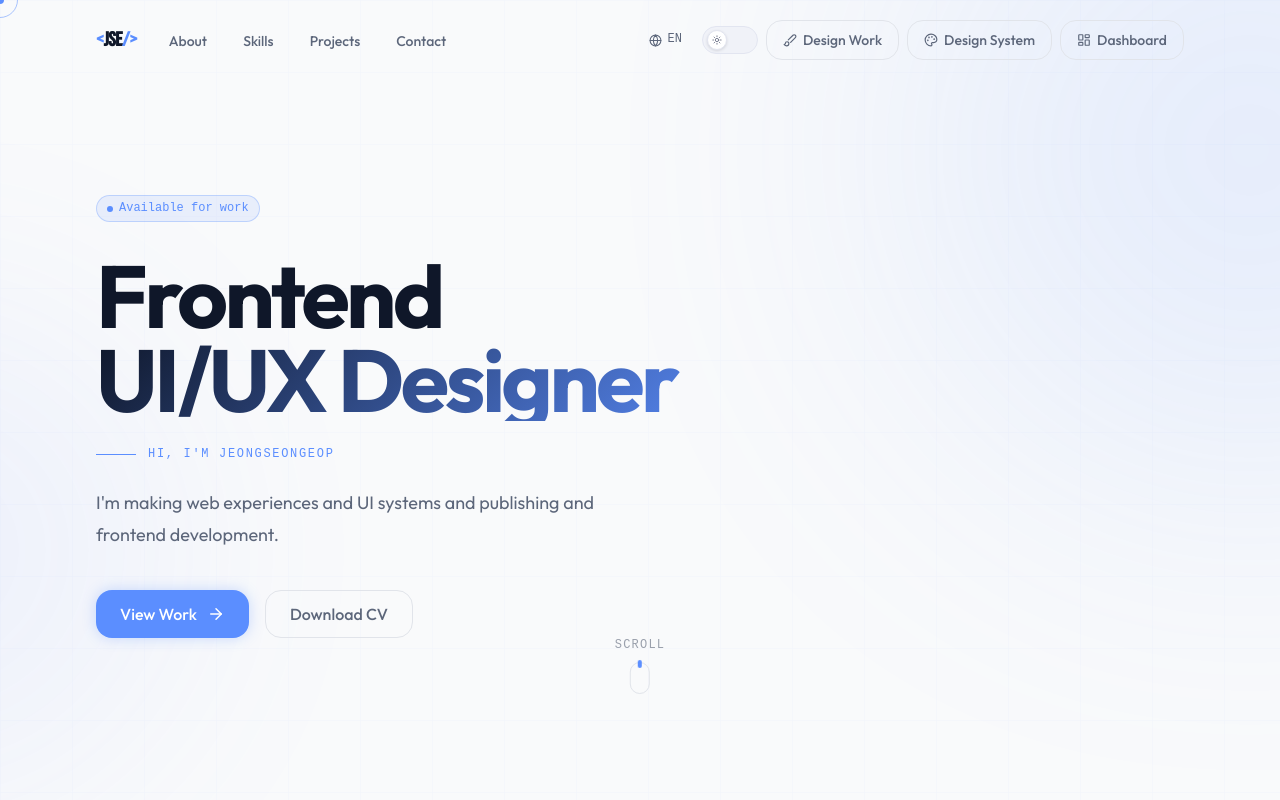
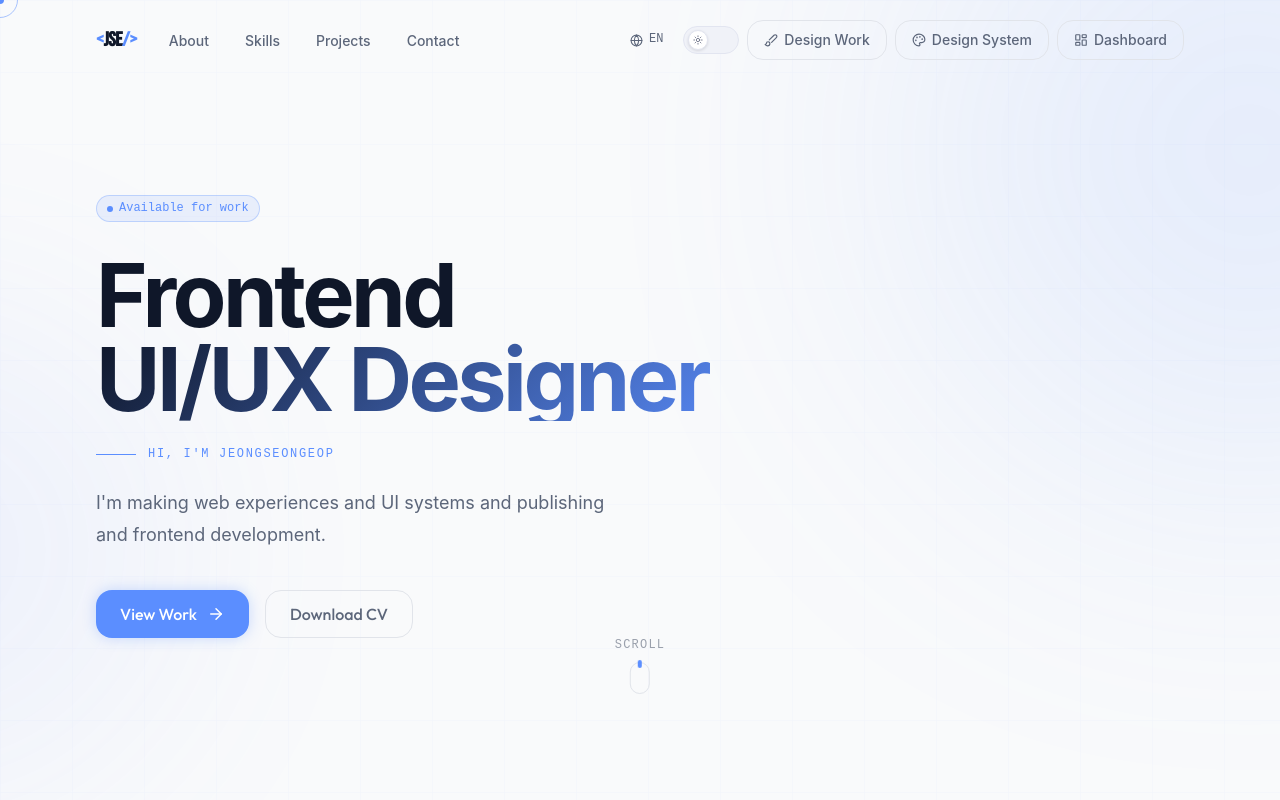
Before and after one commit to wjdtjddjq123/wjdtjddjq123.github.io, a React (Vite) app: page /#/ in a window 1280 px wide. Shown: the top 800 px of the page. Built offline with nearby package versions, Linux system fonts and the light colour scheme.

Commit message:
font 변경

```diff
--- a/src/styles/globals.css
+++ b/src/styles/globals.css
@@ -50,7 +50,7 @@
   *, *::before, *::after { box-sizing: border-box; }
 
   html {
-    font-family: 'Outfit', sans-serif;
+    font-family: 'Pretendard', -apple-system, BlinkMacSystemFont, sans-serif;
     -webkit-font-smoothing: antialiased;
     overflow-x: hidden;
   }
```
